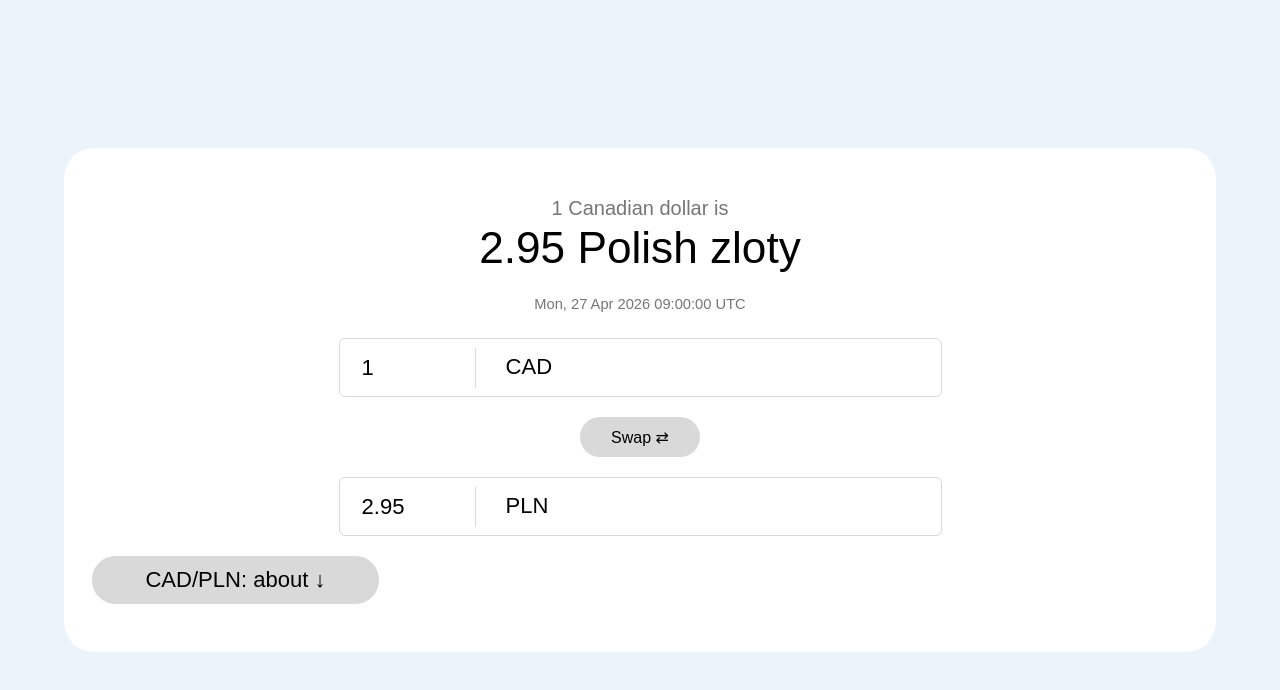
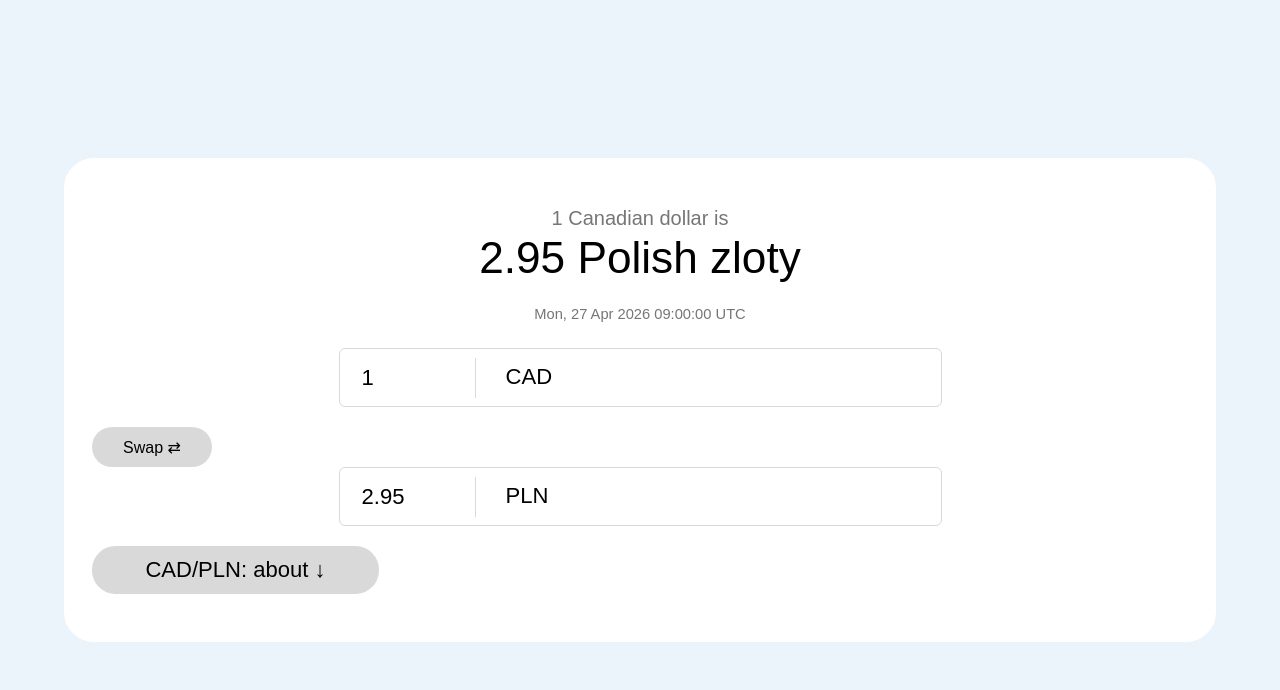
Before and after one commit to GenomOfEvolution/TL_Practice26, a React (Vite) app in the folder frontend/CurrencyConverter/client/: page / in a window 1280 px wide. Shown: the top 690 px of the page. Built offline with nearby package versions, Linux system fonts and the light colour scheme.

Commit message:
fix: переустановил линтер, правки по линтеру

```diff
--- a/frontend/CurrencyConverter/client/src/components/CurrencyConverter/CurrencyConverter.module.scss
+++ b/frontend/CurrencyConverter/client/src/components/CurrencyConverter/CurrencyConverter.module.scss
@@ -12,7 +12,7 @@
   border-radius: 30px;
 }
 
-.swapWrapper {
+.swap-wrapper {
   display: flex;
   justify-content: center;
   margin-block-end: 20px;
--- a/frontend/CurrencyConverter/client/src/components/CurrencyConverter/SwapButton.module.scss
+++ b/frontend/CurrencyConverter/client/src/components/CurrencyConverter/SwapButton.module.scss
@@ -1,12 +1,15 @@
 .button {
   inline-size: 120px;
   block-size: 40px;
+
   background-color: #d9d9d9;
   border: none;
   border-radius: 20px;
+
   color: #000;
   font-family: 'Inter Variable', sans-serif;
   font-size: 16px;
   font-weight: 400;
+
   cursor: pointer;
 }
--- a/frontend/CurrencyConverter/client/src/hooks/useCurrencyConverter.ts
+++ b/frontend/CurrencyConverter/client/src/hooks/useCurrencyConverter.ts
@@ -30,7 +30,7 @@ export const useCurrencyConverter = () => {
   const result = useMemo(() => {
     const rate = priceChanges[from]?.[to]?.price;
 
-    if (rate == null) {
+    if (rate === null) {
       return '';
     }
 
```
Also changed, not shown: frontend/CurrencyConverter/client/package.json (+5 -3 lines), 1 other file (tests, documents, lock files or other folders).
